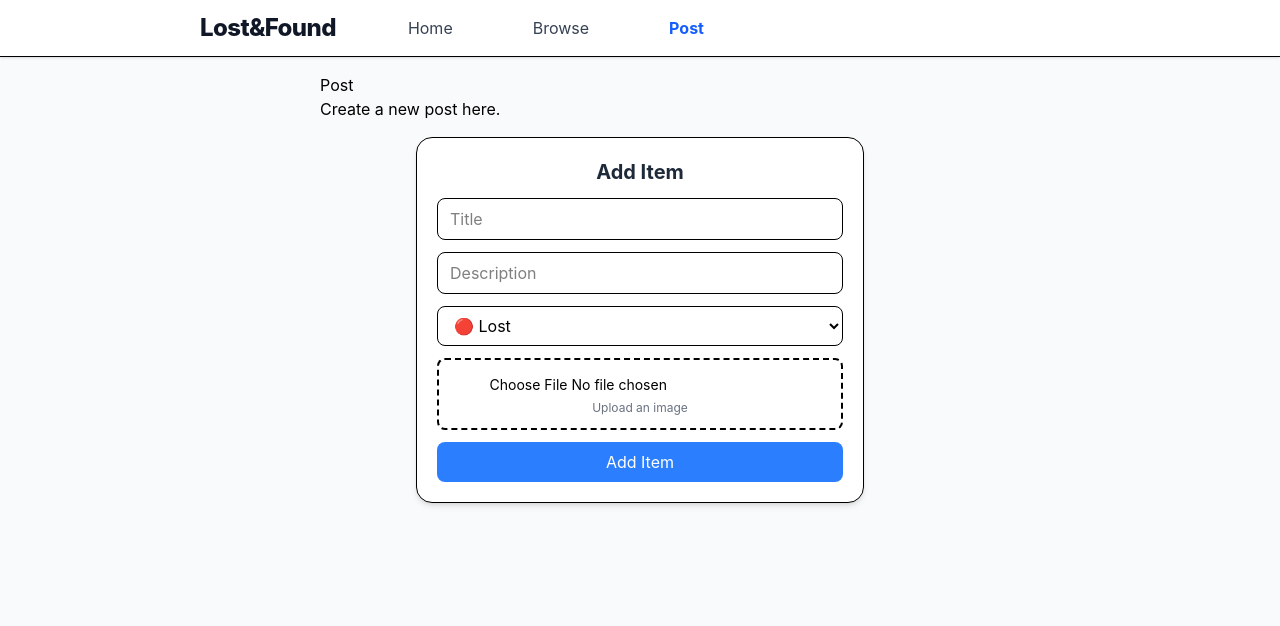
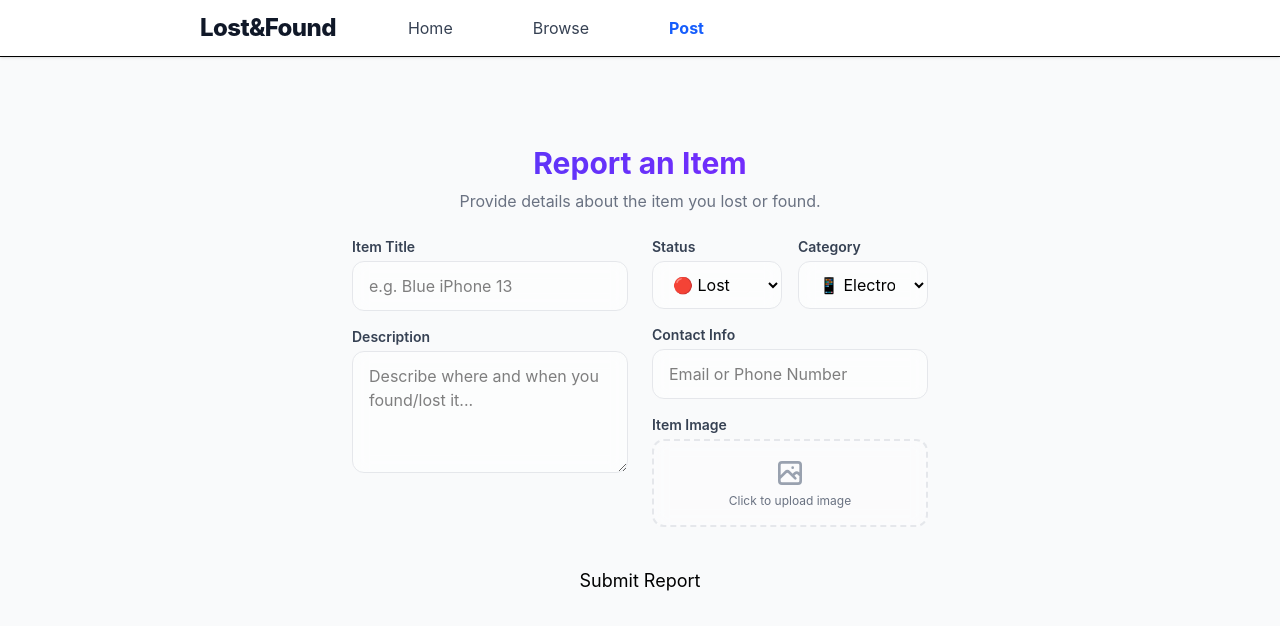
Before and after one commit to AngelPandaDev/Campus-Lost-Found-Portal, a React app: page /post in a window 1280 px wide. Shown: the top 626 px of the page. Built offline with nearby package versions, Linux system fonts and the light colour scheme; the HTML template or start-up script is replaced by a standard one.

Commit message:
Post Modified

```diff
--- a/src/components/ItemCard.jsx
+++ b/src/components/ItemCard.jsx
@@ -1,40 +1,40 @@
+import { Link } from 'react-router-dom'
+
 export default function ItemCard({ item }) {
+    let imageUrl = item.image;
+    if (imageUrl && typeof imageUrl === 'string' && imageUrl[0] === '/') {
+        try {
+            const { API_BASE_URL } = require('../config');
+            imageUrl = API_BASE_URL + imageUrl;
+        } catch {}
+    }
+
     return (
         <div className="border rounded-lg p-3 shadow">
-
-            {/* Image */}
             <img
-                src={item.image || "https://via.placeholder.com/150"}
+                src={imageUrl || "https://via.placeholder.com/150"}
                 alt="item"
                 className="w-full h-40 object-cover rounded"
             />
-
-            {/* Title */}
             <h2 className="text-lg font-semibold mt-2">
                 {item.title}
             </h2>
-
-            {/* Description */}
             <p className="text-sm text-gray-600">
                 {item.description}
             </p>
-
-            {/* Status */}
             <p className="text-sm mt-1">
                 Status:{" "}
                 <span className={item.status === "lost" ? "text-red-500" : "text-green-500"}>
                     {item.status}
                 </span>
             </p>
-
-            {/* View Button */}
             <div className="mt-3">
-                <a
-                    href={`/item/${item.id}`}
+                <Link
+                    to={`/details/${item.id}`}
                     className="bg-blue-500 text-white px-3 py-1 rounded"
                 >
                     View
-                </a>
+                </Link>
             </div>
         </div>
     );
--- a/src/components/ItemForm.jsx
+++ b/src/components/ItemForm.jsx
@@ -5,6 +5,8 @@ export default function ItemForm({ onAdd }) {
         title: "",
         description: "",
         status: "lost",
+        category: "Electronics",
+        contact: "",
         image: null
     });
 
@@ -31,7 +33,8 @@ export default function ItemForm({ onAdd }) {
         const newItem = {
             id: Date.now().toString(),
             ...form,
-            image: preview
+            imageFile: form.image, // the actual File object
+            image: preview // the preview URL for display
         };
 
         onAdd(newItem);
@@ -40,6 +43,8 @@ export default function ItemForm({ onAdd }) {
             title: "",
             description: "",
             status: "lost",
+            category: "Electronics",
+            contact: "",
             image: null
         });
         setPreview(null);
@@ -48,73 +53,127 @@ export default function ItemForm({ onAdd }) {
     return (
         <form
             onSubmit={handleSubmit}
-            className="max-w-md mx-auto bg-white p-5 rounded-2xl shadow-md border space-y-3"
+            className="max-w-2xl mx-auto glass-card p-8 space-y-6"
         >
-            <h2 className="text-xl font-bold text-gray-800 text-center">
-                Add Item
+            <div className="text-center space-y-2">
+                <h2 className="text-3xl font-bold bg-gradient-to-r from-indigo-600 to-violet-600 bg-clip-text text-transparent">
+                    Report an Item
                 </h2>
+                <p className="text-gray-500">Provide details about the item you lost or found.</p>
+            </div>
 
-            {/* Title */}
+            <div className="grid grid-cols-1 md:grid-cols-2 gap-6">
+                <div className="space-y-4">
+                    <div>
+                        <label className="block text-sm font-semibold text-gray-700 mb-1">Item Title</label>
                         <input
                             type="text"
                             name="title"
-                placeholder="Title"
+                            placeholder="e.g. Blue iPhone 13"
                             value={form.title}
                             onChange={handleChange}
-                className="w-full border px-3 py-2 rounded-lg focus:outline-none focus:ring-2 focus:ring-blue-400"
+                            className="w-full border border-gray-200 px-4 py-3 rounded-xl focus:outline-none focus:ring-2 focus:ring-indigo-500 bg-white/50 backdrop-blur-sm transition-all"
                             required
                         />
+                    </div>
 
-            {/* Description */}
-            <input
-                type="text"
+                    <div>
+                        <label className="block text-sm font-semibold text-gray-700 mb-1">Description</label>
+                        <textarea
                             name="description"
-                placeholder="Description"
+                            placeholder="Describe where and when you found/lost it..."
                             value={form.description}
                             onChange={handleChange}
-                className="w-full border px-3 py-2 rounded-lg focus:outline-none focus:ring-2 focus:ring-blue-400"
+                            rows="4"
+                            className="w-full border border-gray-200 px-4 py-3 rounded-xl focus:outline-none focus:ring-2 focus:ring-indigo-500 bg-white/50 backdrop-blur-sm transition-all"
                             required
                         />
+                    </div>
+                </div>
 
-            {/* Status */}
+                <div className="space-y-4">
+                    <div className="grid grid-cols-2 gap-4">
+                        <div>
+                            <label className="block text-sm font-semibold text-gray-700 mb-1">Status</label>
                             <select
                                 name="status"
                                 value={form.status}
                                 onChange={handleChange}
-                className="w-full border px-3 py-2 rounded-lg bg-white focus:outline-none focus:ring-2 focus:ring-blue-400"
+                                className="w-full border border-gray-200 px-4 py-3 rounded-xl bg-white/50 backdrop-blur-sm focus:outline-none focus:ring-2 focus:ring-indigo-500 transition-all"
                             >
                                 <option value="lost">🔴 Lost</option>
                                 <option value="found">🟢 Found</option>
                             </select>
+                        </div>
+                        <div>
+                            <label className="block text-sm font-semibold text-gray-700 mb-1">Category</label>
+                            <select
+                                name="category"
+                                value={form.category}
+                                onChange={handleChange}
+                                className="w-full border border-gray-200 px-4 py-3 rounded-xl bg-white/50 backdrop-blur-sm focus:outline-none focus:ring-2 focus:ring-indigo-500 transition-all"
+                            >
+                                <option value="Electronics">📱 Electronics</option>
+                                <option value="Personal">💼 Personal</option>
+                                <option value="Documents">📄 Documents</option>
+                                <option value="Books">📚 Books</option>
+                                <option value="Other">✨ Other</option>
+                            </select>
+                        </div>
+                    </div>
 
-            {/* Upload */}
-            <div className="border-2 border-dashed rounded-lg p-3 text-center">
+                    <div>
+                        <label className="block text-sm font-semibold text-gray-700 mb-1">Contact Info</label>
+                        <input
+                            type="text"
+                            name="contact"
+                            placeholder="Email or Phone Number"
+                            value={form.contact}
+                            onChange={handleChange}
+                            className="w-full border border-gray-200 px-4 py-3 rounded-xl focus:outline-none focus:ring-2 focus:ring-indigo-500 bg-white/50 backdrop-blur-sm transition-all"
+                            required
+                        />
+                    </div>
+
+                    <div>
+                        <label className="block text-sm font-semibold text-gray-700 mb-1">Item Image</label>
+                        <div className="border-2 border-dashed border-gray-200 rounded-xl p-4 text-center hover:border-indigo-400 transition-colors bg-white/30 backdrop-blur-sm cursor-pointer relative">
                             <input
                                 type="file"
                                 accept="image/*"
                                 onChange={handleImageChange}
-                    className="text-sm"
+                                className="absolute inset-0 w-full h-full opacity-0 cursor-pointer"
                             />
-                <p className="text-xs text-gray-500 mt-1">
-                    Upload an image
+                            <div className="space-y-1">
+                                <svg xmlns="http://www.w3.org/2000/svg" className="mx-auto h-8 w-8 text-gray-400" fill="none" viewBox="0 0 24 24" stroke="currentColor">
+                                    <path strokeLinecap="round" strokeLinejoin="round" strokeWidth={2} d="M4 16l4.586-4.586a2 2 0 012.828 0L16 16m-2-2l1.586-1.586a2 2 0 012.828 0L20 14m-6-6h.01M6 20h12a2 2 0 002-2V6a2 2 0 00-2-2H6a2 2 0 00-2 2v12a2 2 0 002 2z" />
+                                </svg>
+                                <p className="text-xs text-gray-500">
+                                    {form.image ? form.image.name : "Click to upload image"}
                                 </p>
                             </div>
+                        </div>
+                    </div>
+                </div>
+            </div>
 
-            {/* Preview */}
             {preview && (
+                <div className="relative rounded-2xl overflow-hidden shadow-lg border border-white/20">
                     <img
                         src={preview}
                         alt="preview"
-                    className="w-full h-40 object-cover rounded-lg"
+                        className="w-full h-48 object-cover"
                     />
+                    <div className="absolute inset-0 bg-black/20 backdrop-blur-[2px]" />
+                    <span className="absolute top-2 left-2 bg-indigo-600 text-white text-[10px] px-2 py-1 rounded-full font-bold uppercase tracking-wider shadow-sm">Preview</span>
+                </div>
             )}
 
-            {/* Submit */}
             <button
                 type="submit"
-                className="w-full bg-blue-500 hover:bg-blue-600 text-white py-2 rounded-lg transition"
+                className="w-full btn-primary py-4 text-lg shadow-indigo-200/50"
             >
-                Add Item
+                Submit Report
             </button>
         </form>
     );
--- /dev/null
+++ b/src/config.js
@@ -0,0 +1 @@
+export const API_BASE_URL = 'http://10.7.4.2:3000';
--- a/src/pages/Post.jsx
+++ b/src/pages/Post.jsx
@@ -1,29 +1,41 @@
-import {useState} from "react"
-import ItemCard from "../components/ItemCard";
-import ItemForm from "../components/ItemForm";
+import { API_BASE_URL } from '../config'
+import ItemForm from '../components/ItemForm'
+import { useNavigate } from 'react-router-dom'
 
 export default function Post() {
+  const navigate = useNavigate();
 
-	const [items, setItems] = useState([]);
+  const handleAdd = async (item) => {
+    try {
+      const formData = new FormData();
+      formData.append('title', item.title);
+      formData.append('description', item.description);
+      formData.append('status', item.status);
+      formData.append('category', item.category);
+      formData.append('contact', item.contact);
+      if (item.imageFile) {
+        formData.append('image', item.imageFile);
+      }
+      // If you have more fields, add them here
 
-	const handleAdd = (newItem) => {
-		setItems([newItem, ...items]);
-	};
+      const res = await fetch(`${API_BASE_URL}/items`, {
+        method: 'POST',
+        body: formData
+      });
+      if (res.ok) {
+        alert('Reported successfully!');
+        navigate('/browse');
+      } else {
+        alert('Failed to report item.');
+      }
+    } catch (e) {
+      alert('Error submitting report.');
+    }
+  }
 
-	return (
-		<div className="prose">
-			<h1>Post</h1>
-			<p>Create a new post here.</p>
-			<div className="p-4">
-			<ItemForm onAdd={handleAdd} />
-
-			<div className="grid grid-cols-3 gap-4 mt-4">
-			{items.map((item) => (
-				<ItemCard key={item.id} item={item} />
-			))}
-			</div>
-		</div>
-
-		</div>
-	)
+  return (
+    <div className="py-10">
+      <ItemForm onAdd={handleAdd} />
+    </div>
+  )
 }
```
Lines whose indentation alone changed are shown as unchanged.
